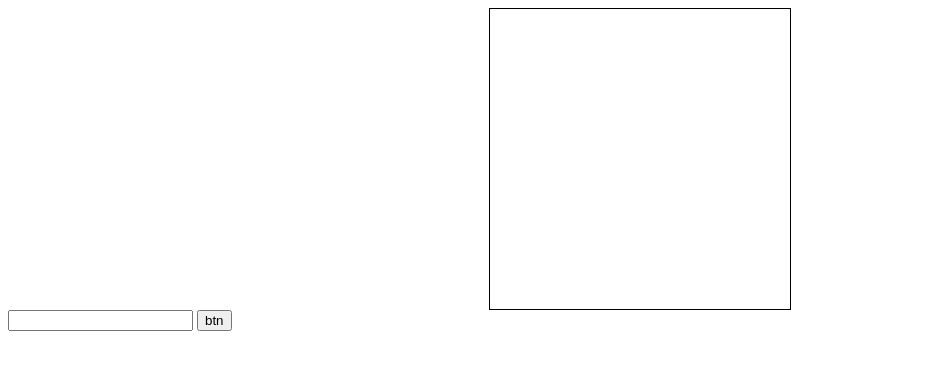
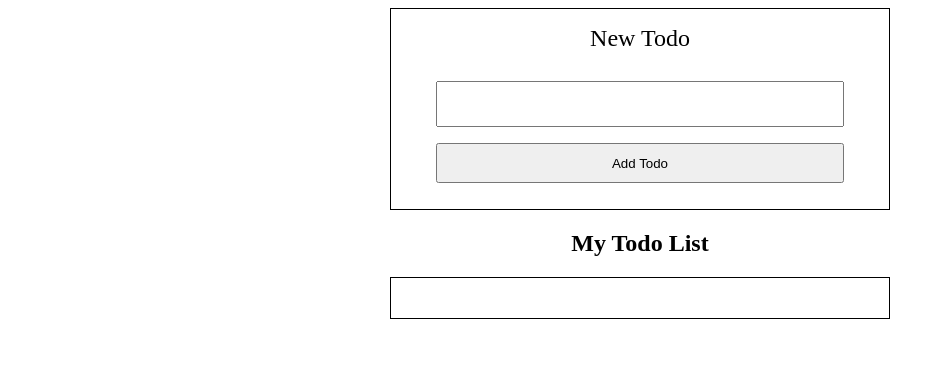
Before and after one commit to er1an/lesson.js-27.08.22-, a plain HTML site: page index.html in a window 1280 px wide. Shown: the whole page, without its empty margins (0-945 px from the left). Drawn offline with Linux system fonts and the light colour scheme.

Commit message:
add JS change

```diff
--- a/index.html
+++ b/index.html
@@ -19,11 +19,19 @@
       <h2>hello</h2>
     </div> -->
 
-    <div class="block"></div>
+    <!-- <div class="block"></div>
 
     <input type="text" class="input" name="" id="" />
-    <button>btn</button>
-
+    <button>btn</button> -->
+    <div class="wrapper">
+      <form class="form" id="add-todo-form">
+        <label for="input-todo">New Todo</label>
+        <input type="text" id="input-todo" />
+        <button type="submit">Add Todo</button>
+      </form>
+      <h2>My Todo List</h2>
+      <div class="todo-list" id="todo-output"></div>
+    </div>
     <script src="js.js"></script>
   </body>
 </html>
--- a/js.js
+++ b/js.js
@@ -325,14 +325,26 @@ window.addEventListener("load", function () {
   //     console.log("hello");
   //   }
   // });
+  //   let input = document.querySelector(".input");
+  //   let btn = document.querySelector("button");
+  //   btn.addEventListener("click", function () {
+  //     let userInput = input.value;
+  //     // input.value = "";
+  //     console.log(userInput);
+  //   });
+  let form = document.querySelector("#add-todo-form");
+  let todoList = document.querySelector("#todo-output");
+  let todoInput = document.querySelector("#input-todo");
 
-  let input = document.querySelector(".input");
-  let btn = document.querySelector("button");
-
-  btn.addEventListener("click", function () {
-    let userInput = input.value;
-    input.value = "";
-
-    alert(userInput);
+  form.addEventListener("submit", (e) => {
+    e.preventDefault();
+    let todoItem = document.createElement("div");
+    todoItem.innerText = todoInput.value;
+    todoItem.classList.add("todo-item");
+    todoList.appendChild(todoItem);
+    todoInput.value = "";
+    todoItem.addEventListener("click", function () {
+      todoItem.remove();
+    });
   });
 });
--- a/style.css
+++ b/style.css
@@ -2,7 +2,7 @@
   background-color: yellow;
 } */
 
-.box.active {
+/* .box.active {
   background-color: yellow;
 }
 .block {
@@ -10,4 +10,48 @@
   height: 300px;
   border: 1px solid black;
   margin: 0 auto;
+} */
+.wrapper {
+  width: 500px;
+  margin: 0 auto;
 }
+.form {
+  border: 1px solid black;
+  display: grid;
+  gap: 16px;
+  padding: 16px;
+  padding-bottom: 26px;
+}
+label,
+input {
+  width: 400px;
+  margin: 0 auto;
+  height: 40px;
+}
+button {
+  height: 40px;
+  width: 408px;
+  margin: 0 auto;
+}
+h2,
+label {
+  text-align: center;
+  font-size: 24px;
+}
+.todo-list {
+  width: 458px;
+  border: 1px solid black;
+  height: 40px auto;
+  padding: 20px;
+  display: grid;
+  gap: 16px;
+}
+.todo-item {
+  width: 300px;
+  margin: 0 auto;
+  height: 35px;
+  border: 1px solid black;
+  padding: 12px;
+  display: flex;
+  align-items: center;
+}
```
